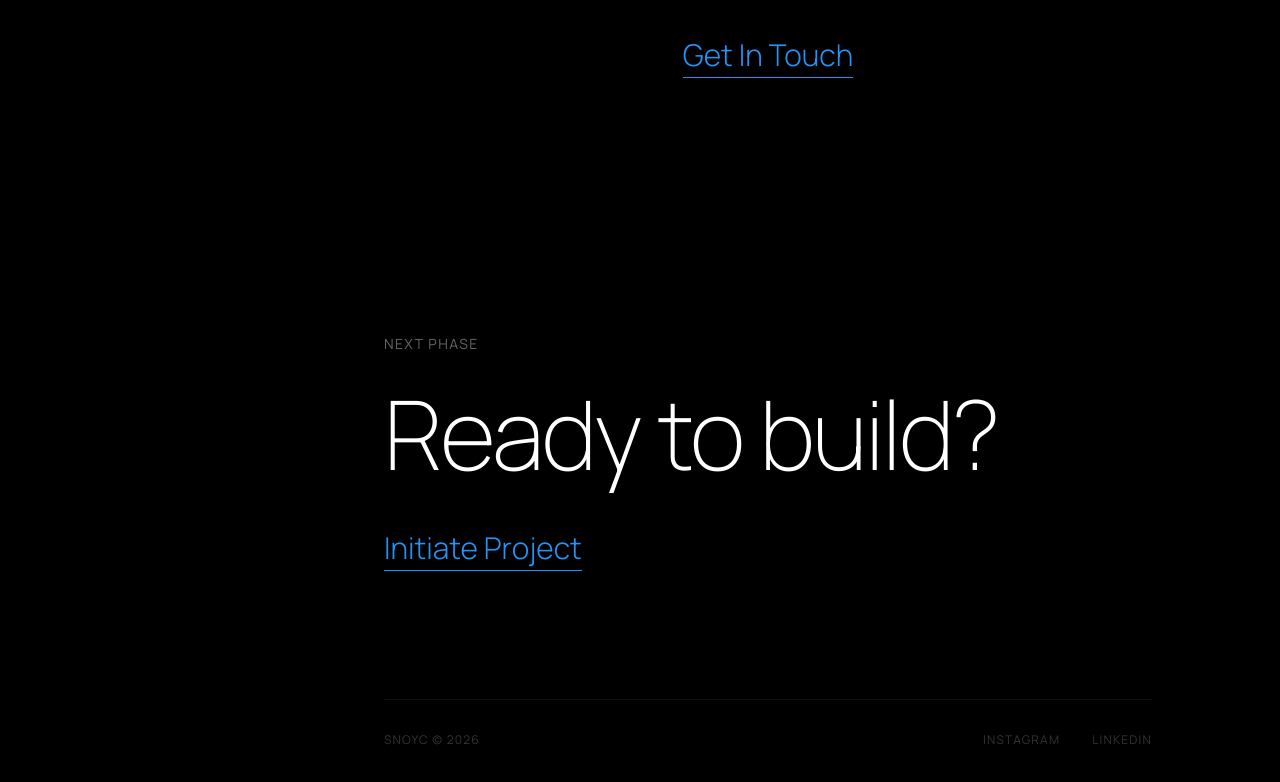
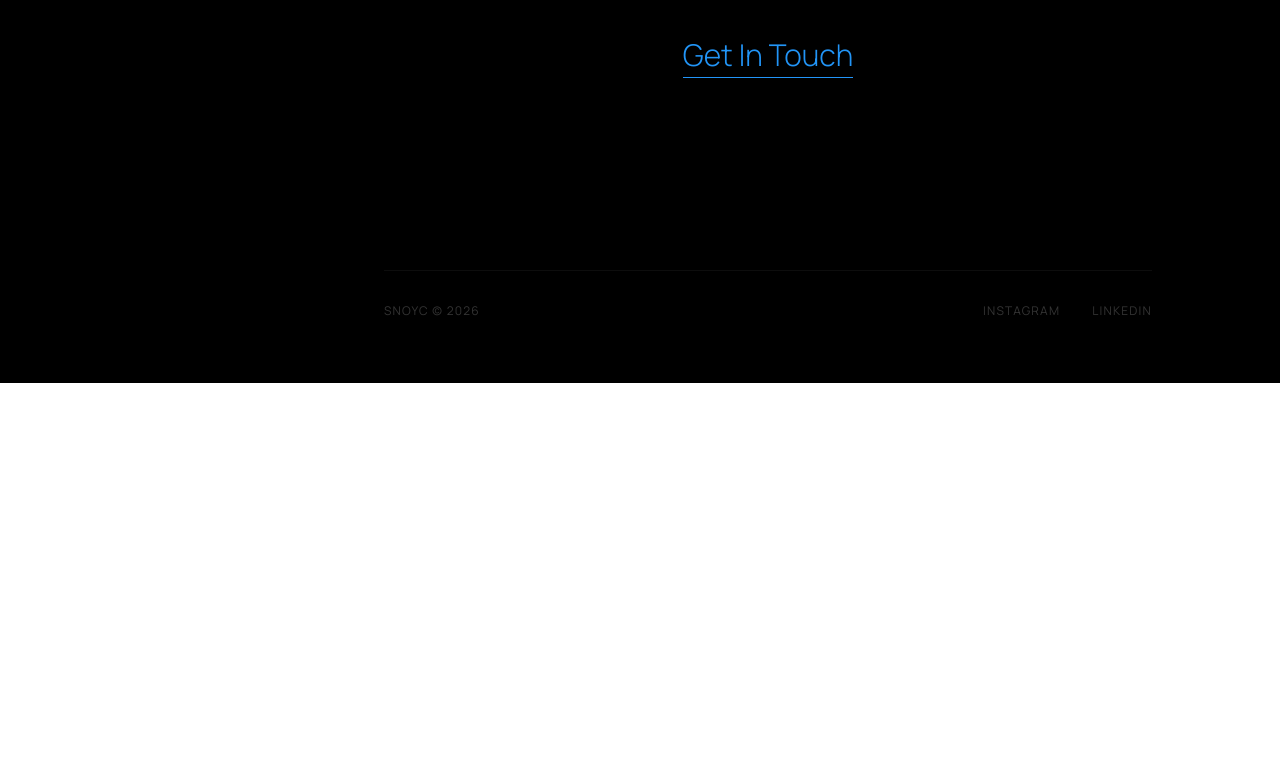
Before and after one commit to SnoYC-tech/Portfolio, a React (Vite) app: page /services in a window 1280 px wide. Shown: the part 5441-6223 px from the top of the page. After the commit the page ends 5824 px from the top, so only its background shows below. Built offline with nearby package versions, Linux system fonts and the light colour scheme.

Commit message:
feat: Add hideCTA prop to Footer component for conditional rendering

```diff
--- a/src/components/Footer.jsx
+++ b/src/components/Footer.jsx
@@ -1,9 +1,10 @@
 import React from 'react';
 import { Link } from 'react-router-dom';
 
-const Footer = () => {
+const Footer = ({ hideCTA = false }) => {
   return (
-    <footer className="py-32 px-6 md:px-20 lg:px-32">
+    <footer className={hideCTA ? "py-16 px-6 md:px-20 lg:px-32" : "py-32 px-6 md:px-20 lg:px-32"}>
+      {!hideCTA && (
         <div className="max-w-7xl mx-auto flex flex-col items-start">
           <p className="text-white/40 text-sm tracking-widest uppercase mb-8">Next Phase</p>
           <h2 className="text-5xl md:text-8xl font-thin tracking-tight text-white mb-12">
@@ -16,8 +17,9 @@ const Footer = () => {
             Initiate Project
           </Link>
         </div>
+      )}
 
-      <div className="max-w-7xl mx-auto mt-32 pt-8 border-t border-white/5 flex flex-col md:flex-row justify-between text-white/20 text-xs tracking-widest uppercase">
+      <div className={`max-w-7xl mx-auto ${!hideCTA ? 'mt-32' : ''} pt-8 border-t border-white/5 flex flex-col md:flex-row justify-between text-white/20 text-xs tracking-widest uppercase`}>
         <p>SnoYC © 2026</p>
         <div className="flex gap-8 mt-4 md:mt-0">
           <a className="hover:text-[#2295f7] transition-colors" href="https://www.instagram.com/snoyc.tech/" target="_blank" rel="noopener noreferrer">
--- a/src/pages/ServicesPage.jsx
+++ b/src/pages/ServicesPage.jsx
@@ -6,7 +6,7 @@ const ServicesPage = () => {
   return (
     <>
       <Services />
-      <Footer />
+      <Footer hideCTA={true} />
     </>
   );
 };
```
Lines whose indentation alone changed are shown as unchanged.
